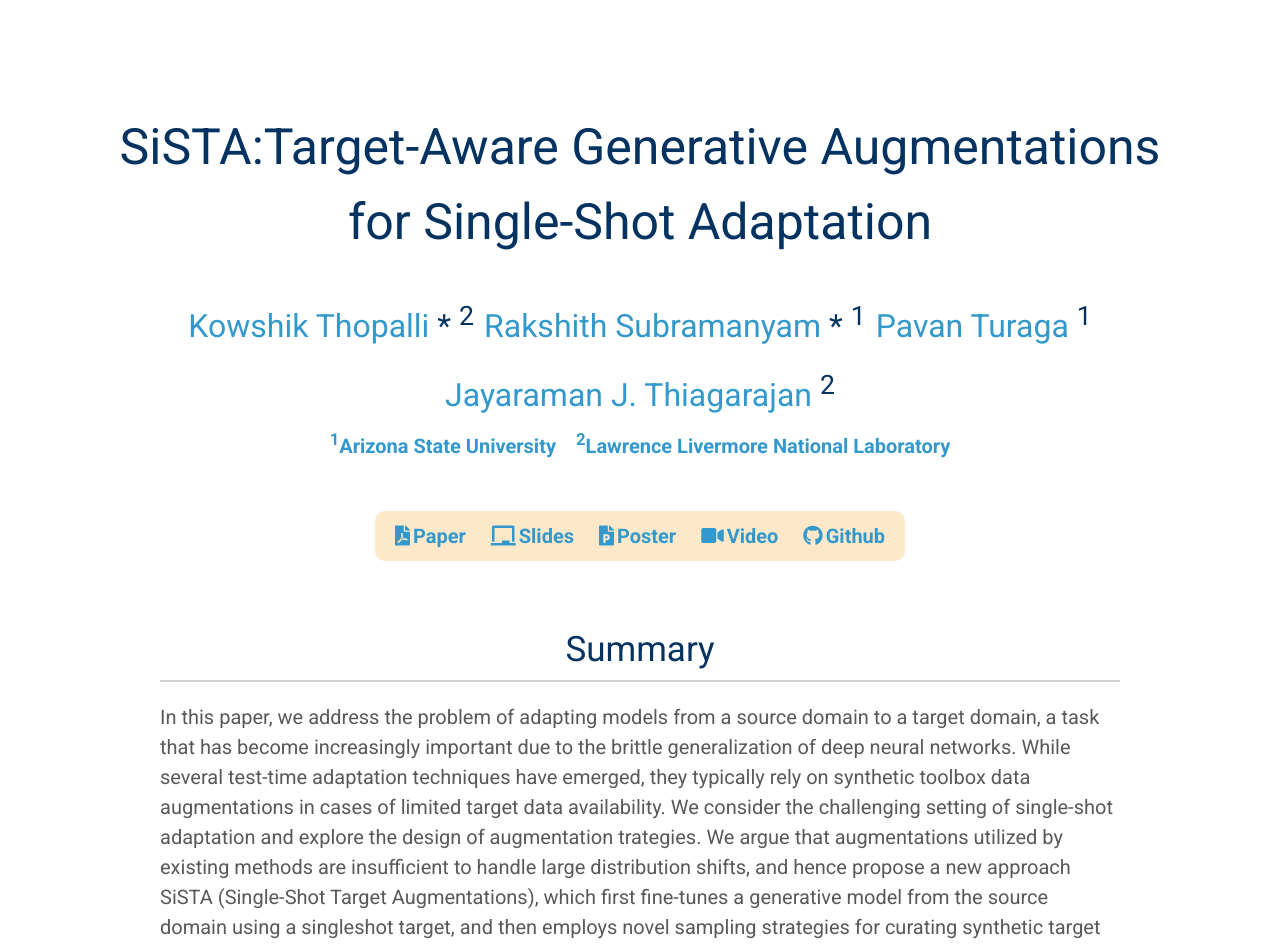
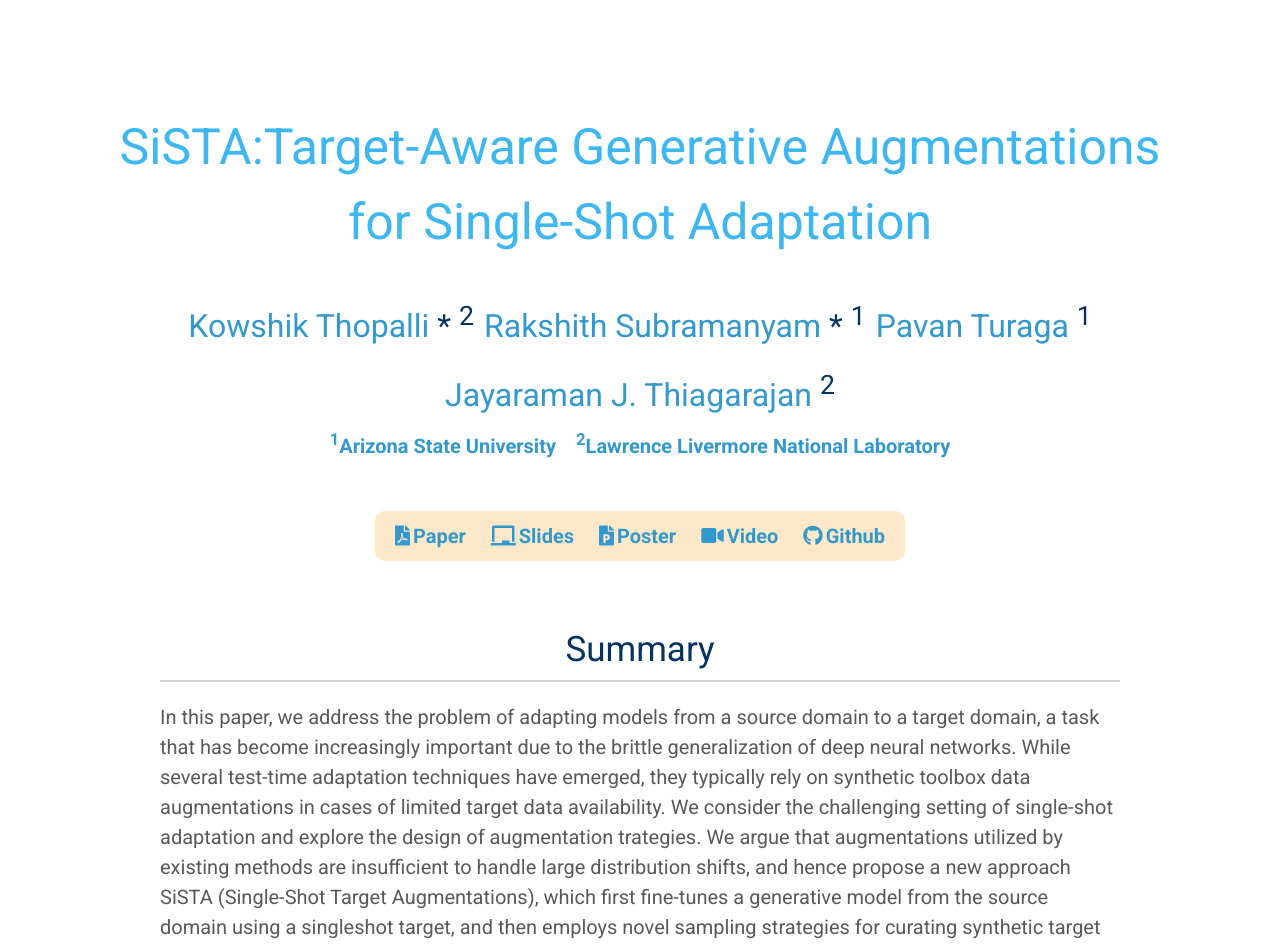
Before and after one commit to Rakshith-2905/SiSTA, a Jekyll site: the page built from index.md, in a window 1280 px wide. Shown: the top 946 px of the page. Built offline with Jekyll 4.4.1, drawn with Linux system fonts in a browser that asks for light colours; nearby versions of some CDN libraries; a style sheet for code colours, icons or effects is not loaded; our own code applies the rules of GitHub Pages for plain Markdown files.

Commit message:
Fix: Changed the title Color

```diff
--- a/_sass/minimal-light.scss
+++ b/_sass/minimal-light.scss
@@ -628,7 +628,8 @@ h1 {
   font-size: 50px;  /* increase size of title, adjust as needed */
   padding-top: 20px; /* add space above title, adjust as needed */
   padding-bottom: 10px; /* add space below title to separate it from the line */
-  color: #043361; /* dark blue */
+  // color: #043361; /* dark blue */
+  color: rgb(62, 183, 240);
 }
 
 header {
```
